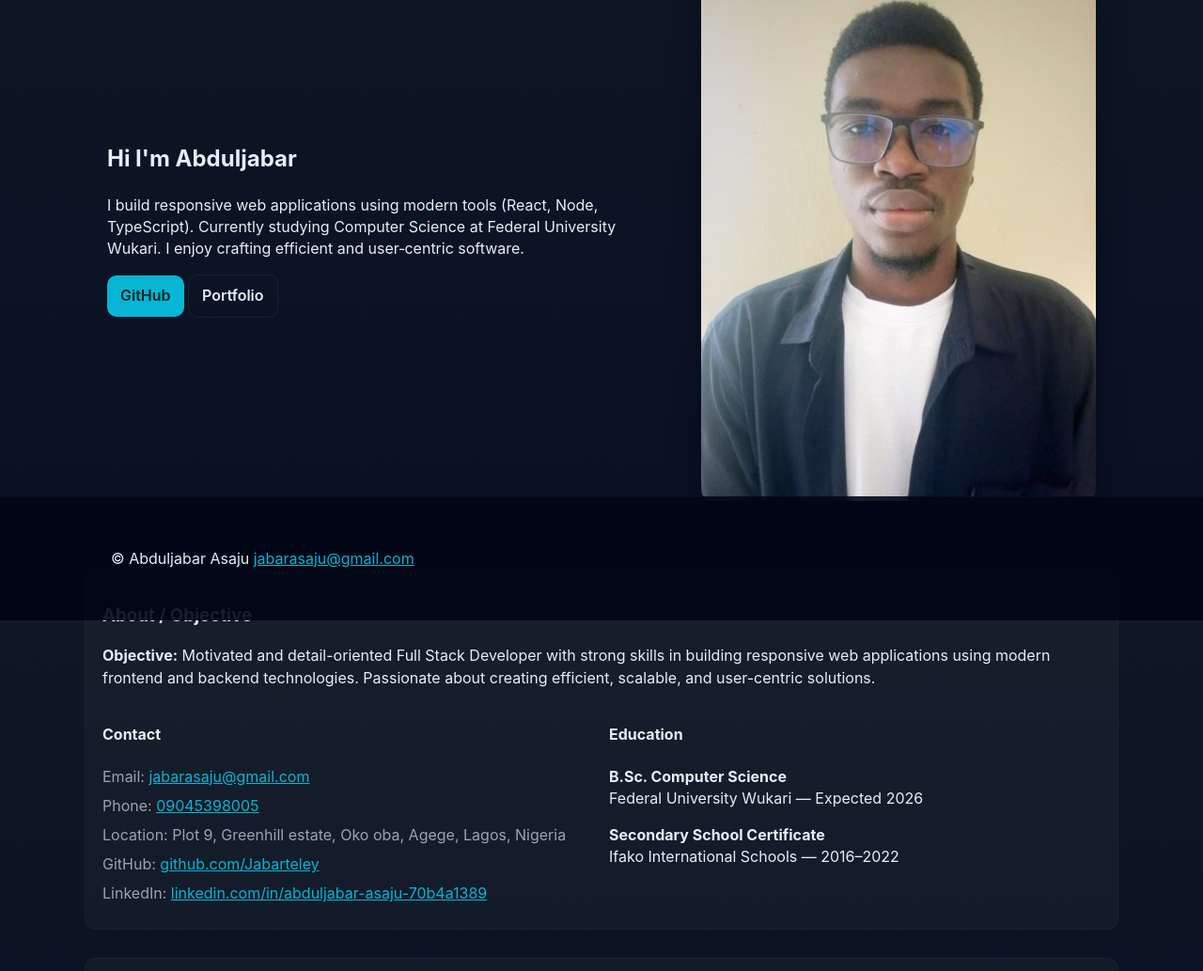
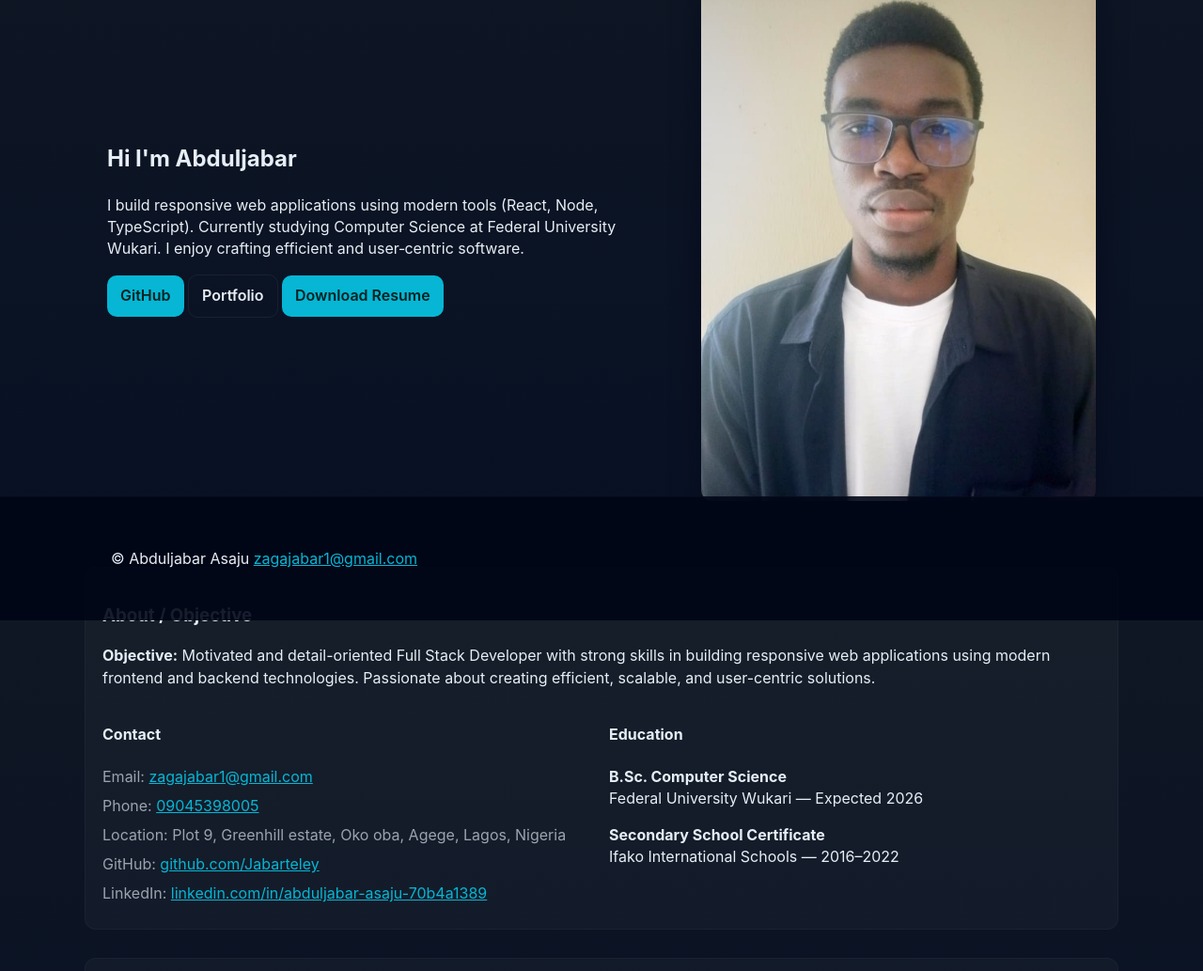
Before and after one commit to Jabarteley/Personal-Website-for-Bincom-Preliminary-Interview-, a plain HTML site: page index.html in a window 1280 px wide. Shown: the part 140-1173 px from the top of the page at 94% size. Drawn offline with Linux system fonts and the light colour scheme.

Commit message:
First commit

```diff
--- a/index.html
+++ b/index.html
@@ -33,6 +33,7 @@
         <p class="links">
           <a class="btn" href="https://github.com/Jabarteley" target="_blank" rel="noopener">GitHub</a>
           <a class="btn outline" href="https://web-portfolio-abduljabar.vercel.app/" target="_blank" rel="noopener">Portfolio</a>
+          <a class="btn" href="./images/Abduljabar-Asaju-Resume1.pdf" download>Download Resume</a>
         </p>
       </div>
       <div class="hero-right">
@@ -48,7 +49,7 @@
         <div>
           <h4>Contact</h4>
           <ul class="plain">
-            <li>Email: <a href="mailto:jabarasaju@gmail.com">jabarasaju@gmail.com</a></li>
+            <li>Email: <a href="mailto:zagajabar1@gmail.com">zagajabar1@gmail.com</a></li>
             <li>Phone: <a href="tel:09045398005">09045398005</a></li>
             <li>Location: Plot 9, Greenhill estate, Oko oba, Agege, Lagos, Nigeria</li>
             <li>GitHub: <a href="https://github.com/Jabarteley" target="_blank">github.com/Jabarteley</a></li>
@@ -125,7 +126,7 @@
 
   <footer class="site-footer">
     <div class="container">
-      <p>© Abduljabar Asaju  <a href="mailto:jabarasaju@gmail.com">jabarasaju@gmail.com</a></p>
+      <p>© Abduljabar Asaju  <a href="mailto:zagajabar1@gmail.com">zagajabar1@gmail.com</a></p>
     </div>
   </footer>
 
```
Also changed, not shown: 1 other file.
